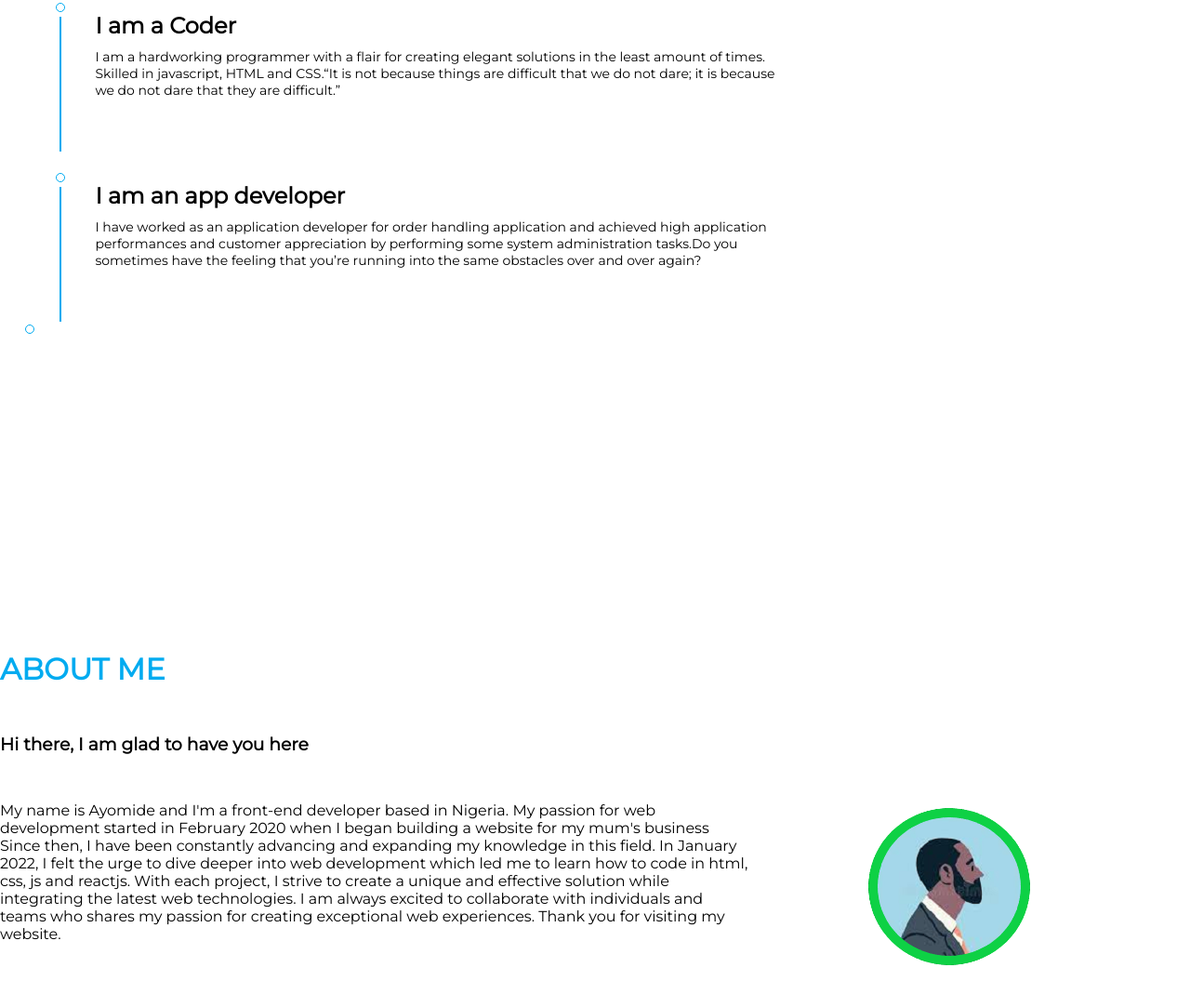
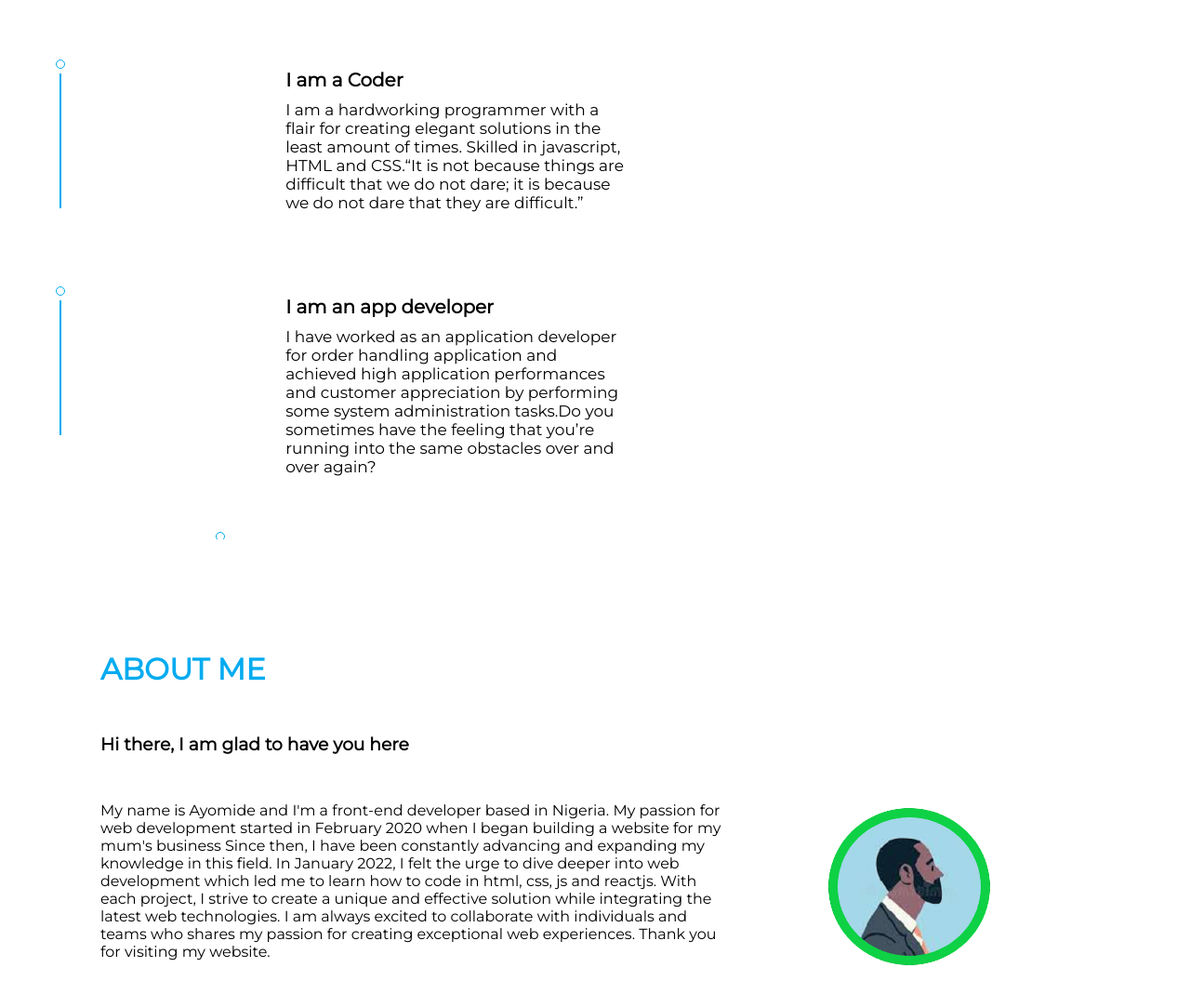
Before and after one commit to DablissOshomo/Porfolio-website, a plain HTML site: page index.html in a window 1280 px wide. Shown: the part 1119-2202 px from the top of the page at 93% size. Drawn offline with nearby package versions, Linux system fonts and the light colour scheme; files whose address does not match are found by name.

Commit message:
Update index.css

```diff
--- a/css/index.css
+++ b/css/index.css
@@ -242,7 +242,7 @@ button {
      justify-content: center;
      height: 43px;
      background: #00abf0;
-
+      border: 1px solid transparent;
      border-radius: 50px;
      display: inline-flex;
      font-size: 15px;
@@ -318,21 +318,23 @@ button a {
     width: 80%;
     height: 100vh;
     overflow: hidden;
+
 }
 
 .item-name {
     display: block;
-    padding: 40px 10%;
+    padding: 40px 30%;
 
 }
 .item-name h2 {
     text-align: left;
     color: black;
     padding: 10px 0px;
+    font-size: 20px;
 }
 .item-name p {
     text-align: left;
-    font-size: 14px;
+    font-size: 17px;
 }
 .line {
     width: 10px;
@@ -363,7 +365,7 @@ button a {
 }
 #about {
     height: 100vh;
-    padding: 0 -108px;
+    padding: 0 108px;
     display: flex;
 }
 #about h1 {
```
